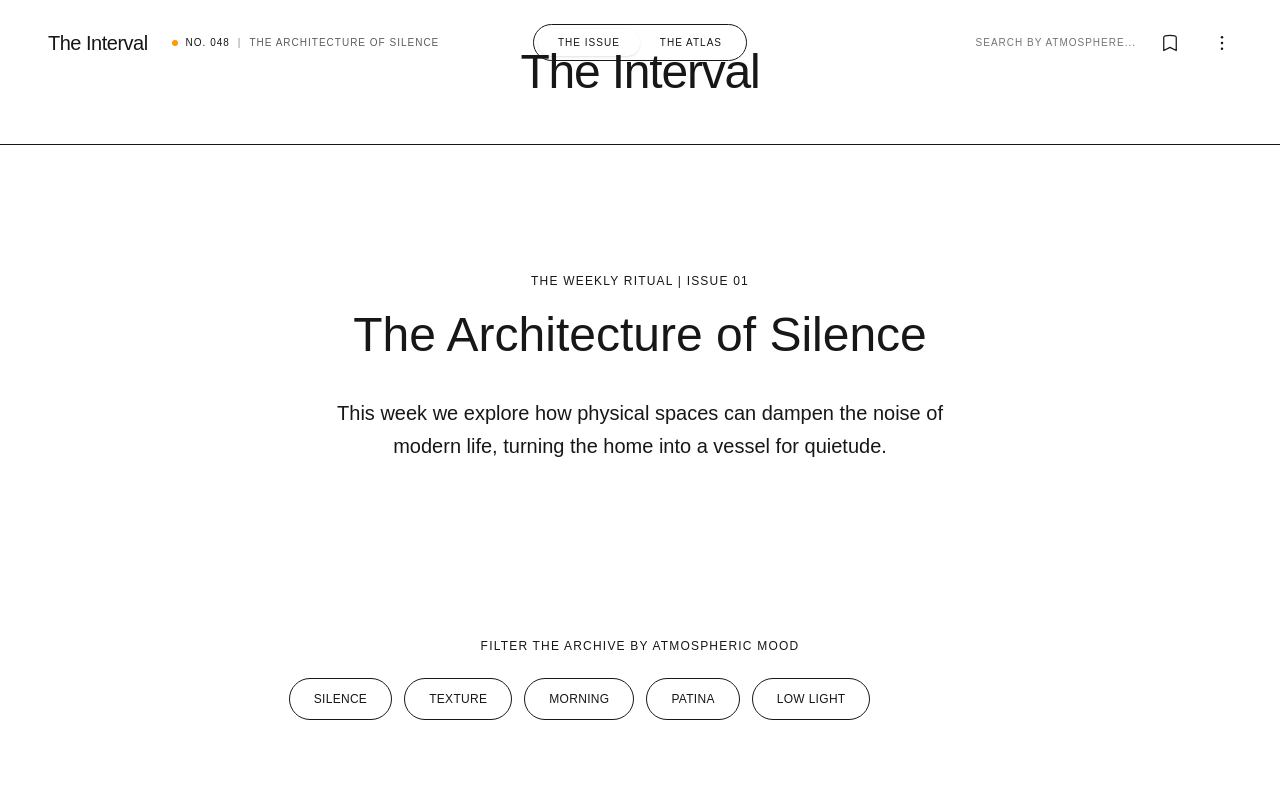
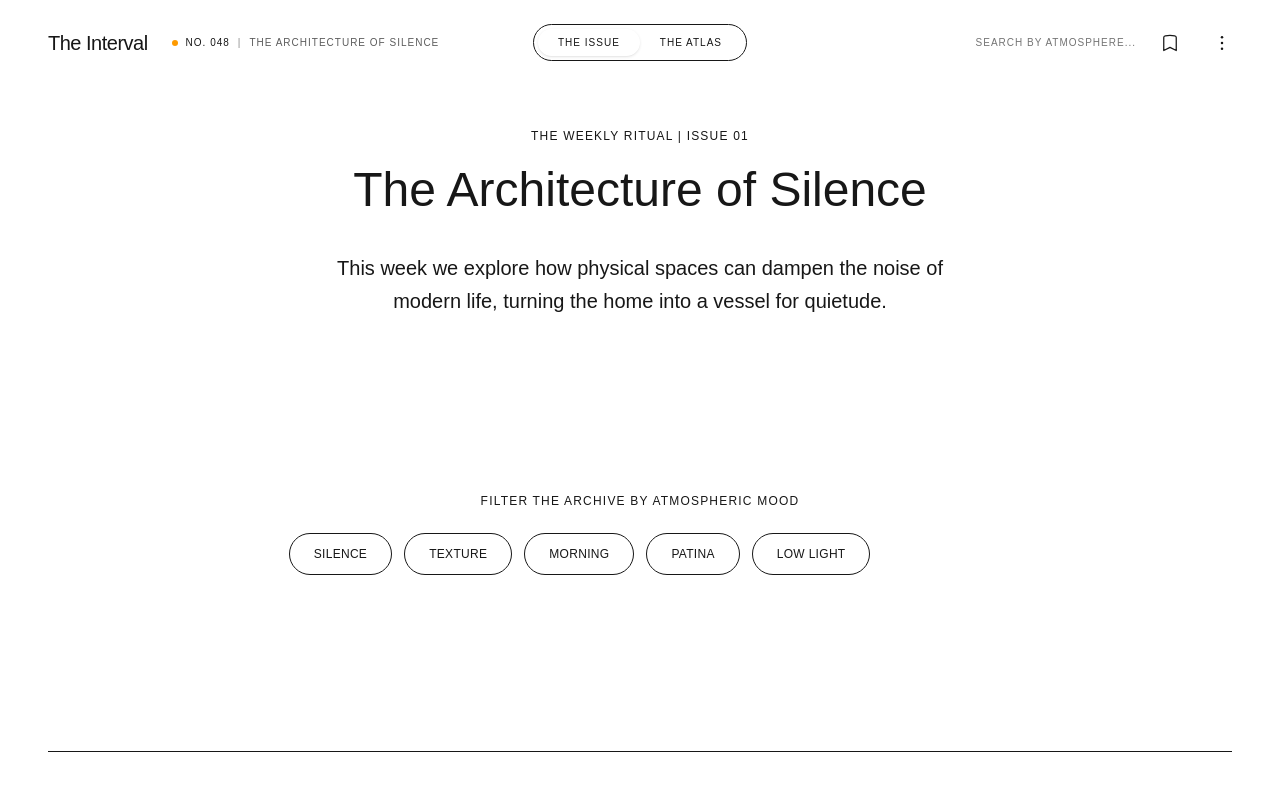
Before and after one commit to byinterval/interval, a Next.js app: page / in a window 1280 px wide. Shown: the top 800 px of the page. Built offline with nearby package versions, Linux system fonts and the light colour scheme; no server answers; a web font is replaced by a local one.

Commit message:
FIX: Removed overlapping header and fixed filter alignment

```diff
--- a/app/components/MoodFilter.tsx
+++ b/app/components/MoodFilter.tsx
@@ -8,12 +8,14 @@ interface MoodFilterProps {
 
 export default function MoodFilter({ moods, activeMood, onMoodSelect }: MoodFilterProps) {
   return (
-    <nav className="flex flex-col items-center justify-center space-y-6 py-12">
+    // Added 'w-full' to ensure the nav spans the full width
+    <nav className="w-full flex flex-col items-center justify-center space-y-6 py-12">
       <span className="font-sans-body text-xs uppercase tracking-widest text-accent-brown/70 transition-opacity duration-500">
         Filter the Archive by Atmospheric Mood
       </span>
 
-      <div className="flex flex-wrap justify-center gap-3 max-w-4xl px-6">
+      {/* Added 'w-full' and 'mx-auto' to strictly center the container */}
+      <div className="flex flex-wrap justify-center gap-3 max-w-4xl w-full mx-auto px-6">
         {moods.map((mood) => {
           const isActive = activeMood === mood;
 
@@ -36,7 +38,7 @@ export default function MoodFilter({ moods, activeMood, onMoodSelect }: MoodFilt
           );
         })}
 
-        {/* 'Clear Filter' appears only when active */}
+        {/* Reset Button */}
         <button
           onClick={() => onMoodSelect("")}
           className={`
--- a/app/layout.tsx
+++ b/app/layout.tsx
@@ -1,9 +1,9 @@
 import type { Metadata } from "next";
 import { Playfair_Display, Inter } from "next/font/google";
+import GlobalNavigation from './components/GlobalNavigation';
 import "./globals.css";
-import GlobalNavigation from './components/GlobalNavigation';
 
-// 1. Configure Typography (Proxies for Brown & Atlas Grotesk)
+// 1. Configure Typography
 const serif = Playfair_Display({
   subsets: ["latin"],
   variable: '--font-serif',
@@ -29,15 +29,15 @@ export default function RootLayout({
   return (
     <html lang="en">
       <body className={`${serif.variable} ${sans.variable} bg-primary-bg text-brand-ink antialiased`}>
+
+        {/* Navigation is the only header now */}
         <GlobalNavigation />
-        {/* Header: Clean, Minimal, Accent Brown Title */}
-        <header className="py-12 px-6 text-center border-b border-secondary-bg/50">
-          <h1 className="font-serif-title text-5xl tracking-tight text-accent-brown">
-            The Interval
-          </h1>
-        </header>
 
-        {/* Main: Generous whitespace (>15%) per UI Strategy */}
+        {/* REMOVED: The static <header> block that contained "The Interval" title
+           has been deleted to prevent overlapping with the sticky navigation.
+        */}
+
+        {/* Padding top (pt-32) ensures content starts below the sticky nav */}
         <main className="max-w-[1400px] mx-auto px-6 md:px-12 py-20 min-h-screen pt-32">
           {children}
         </main>
```
